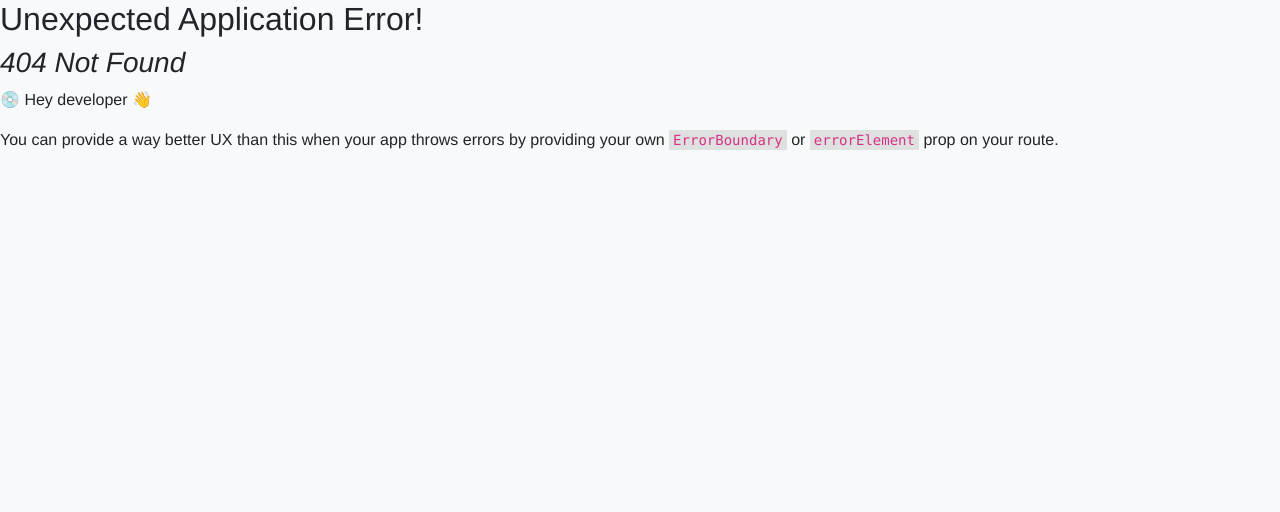
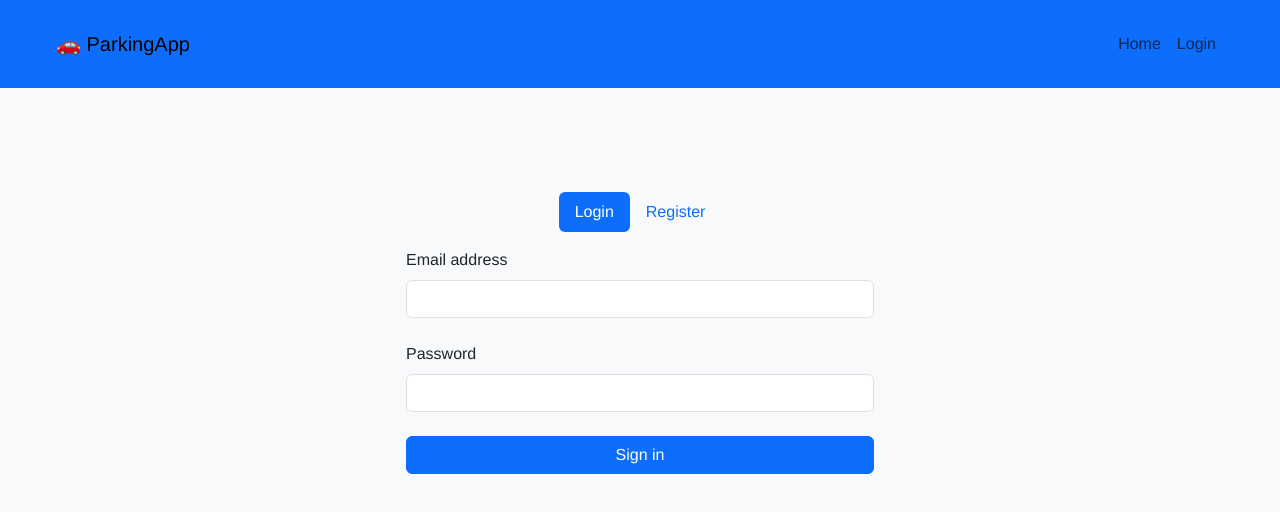
Before and after one commit to FionaBui/parking-app, a React (Vite) app in the folder frontend/: page /login in a window 1280 px wide. Before the commit this address had no page. Shown: the top 512 px of the page. Built offline with nearby package versions, Linux system fonts and the light colour scheme.

Commit message:
implement login with Context API and localStorage sync

```diff
--- a/frontend/src/components/Layout.tsx
+++ b/frontend/src/components/Layout.tsx
@@ -1,7 +1,10 @@
 import { Container, Nav, Navbar } from "react-bootstrap";
 import { Link, Outlet } from "react-router-dom";
+import { useContext } from "react";
+import UserContext from "../store/UserContext";
 
 const Layout = () => {
+  const { user, logout } = useContext(UserContext)!;
   return (
     <>
       <Navbar bg="primary" expand="lg" className="mb-4">
@@ -15,12 +18,18 @@ const Layout = () => {
               <Nav.Link as={Link} to="/">
                 Home
               </Nav.Link>
-              <Nav.Link as={Link} to="/login">
-                Login
-              </Nav.Link>
-              <Nav.Link as={Link} to="/profile">
-                Profile
-              </Nav.Link>
+              {user ? (
+                <>
+                  <Nav.Link as={Link} to="/profile">
+                    Profile
+                  </Nav.Link>
+                  <Nav.Link onClick={logout}>Logout</Nav.Link>
+                </>
+              ) : (
+                <Nav.Link as={Link} to="/login">
+                  Login
+                </Nav.Link>
+              )}
             </Nav>
           </Navbar.Collapse>
         </Container>
--- a/frontend/src/main.tsx
+++ b/frontend/src/main.tsx
@@ -4,9 +4,12 @@ import "bootstrap/dist/css/bootstrap.min.css";
 import "./index.css";
 import { RouterProvider } from "react-router-dom";
 import { router } from "./router/router";
+import { UserProvider } from "./store/UserContext";
 
 ReactDOM.createRoot(document.getElementById("root")!).render(
   <React.StrictMode>
-    <RouterProvider router={router}></RouterProvider>
+    <UserProvider>
+      <RouterProvider router={router} />
+    </UserProvider>
   </React.StrictMode>
 );
--- a/frontend/src/pages/HomePage.tsx
+++ b/frontend/src/pages/HomePage.tsx
@@ -1,11 +1,16 @@
-import { useEffect, useState } from "react";
+import { useContext, useEffect, useState } from "react";
+import { useNavigate } from "react-router-dom";
 import DateSelector from "../components/DateSelector";
 import ParkingMap from "../components/ParkingMap";
 import SpotDetails from "../components/SpotDetail";
 import type { SpotStatus } from "../types";
+import UserContext from "../store/UserContext";
 
 const HomePage = () => {
-  const currentUserId = 2;
+  const { user } = useContext(UserContext)!;
+  const currentUserId = Number(user?.id);
+  const navigate = useNavigate();
+
   const [selectedDate, setSelectedDate] = useState<string>(() => {
     const today = new Date();
     return today.toISOString().split("T")[0];
@@ -25,6 +30,12 @@ const HomePage = () => {
       console.error("Error fetching parking spots:", error);
     }
   };
+
+  useEffect(() => {
+    if (!currentUserId) {
+      navigate("/login");
+    }
+  }, [currentUserId, navigate]);
 
   useEffect(() => {
     fetchSpots(selectedDate);
--- /dev/null
+++ b/frontend/src/pages/LoginPage.tsx
@@ -0,0 +1,190 @@
+import { useContext, useState } from "react";
+import { useNavigate } from "react-router-dom";
+import UserContext from "../store/UserContext";
+
+const LoginPage = () => {
+  const { login } = useContext(UserContext)!;
+  const [activeTab, setActiveTab] = useState<"login" | "register">("login");
+  const [email, setEmail] = useState("");
+  const [password, setPassword] = useState("");
+  const [name, setName] = useState("");
+  const [apartment, setApartment] = useState("");
+
+  const navigate = useNavigate();
+
+  const handleLogin = async (e: React.FormEvent) => {
+    e.preventDefault();
+    if (!email) {
+      alert("Please enter your email");
+      return;
+    }
+    try {
+      const res = await fetch("http://localhost:3001/users/login", {
+        method: "POST",
+        headers: { "Content-Type": "application/json" },
+        body: JSON.stringify({ email }),
+      });
+      if (!res.ok) {
+        alert("Login failed");
+        return;
+      }
+      const user = await res.json();
+      login(user);
+      navigate("/");
+      // eslint-disable-next-line @typescript-eslint/no-unused-vars
+    } catch (error) {
+      alert("Server error");
+    }
+  };
+
+  const handleRegister = async (e: React.FormEvent) => {
+    e.preventDefault();
+    if (!name || !email || !apartment) {
+      alert("Please fill in all fields");
+      return;
+    }
+    try {
+      const res = await fetch("http://localhost:3001/users/register", {
+        method: "POST",
+        headers: { "Content-Type": "application/json" },
+        body: JSON.stringify({ name, email, apartment_info: apartment }),
+      });
+
+      if (!res.ok) {
+        if (res.status === 409) {
+          alert("⚠️ Email already exists. Please login or use another email.");
+        } else {
+          alert("Registration failed");
+        }
+        return; // 🔴 THÊM return để dừng tại đâ
+      }
+
+      const user = await res.json();
+      login(user);
+      navigate("/");
+      // eslint-disable-next-line @typescript-eslint/no-unused-vars
+    } catch (error) {
+      alert("Server error");
+    }
+  };
+  return (
+    <div className="container mt-5" style={{ maxWidth: "500px" }}>
+      <ul
+        className="nav nav-pills mb-3 justify-content-center"
+        id="pills-tab"
+        role="tablist"
+      >
+        <li className="nav-item" role="presentation">
+          <button
+            className={`nav-link ${activeTab === "login" ? "active" : ""}`}
+            onClick={() => setActiveTab("login")}
+          >
+            Login
+          </button>
+        </li>
+        <li className="nav-item">
+          <button
+            className={`nav-link ${activeTab === "register" ? "active" : ""}`}
+            onClick={() => setActiveTab("register")}
+          >
+            Register
+          </button>
+        </li>
+      </ul>
+      <div className="tab-content">
+        {activeTab === "login" && (
+          <form onSubmit={handleLogin}>
+            <div className="form-outline mb-4">
+              <label className="form-label" htmlFor="loginEmail">
+                Email address
+              </label>
+              <input
+                type="email"
+                id="loginEmail"
+                className="form-control"
+                value={email}
+                onChange={(e) => setEmail(e.target.value)}
+              />
+            </div>
+            <div className="form-outline mb-4">
+              <label className="form-label" htmlFor="loginPassword">
+                Password
+              </label>
+              <input
+                type="password"
+                id="loginPassword"
+                className="form-control"
+                value={password}
+                onChange={(e) => setPassword(e.target.value)}
+              />
+            </div>
+            <button type="submit" className="btn btn-primary w-100">
+              Sign in
+            </button>
+          </form>
+        )}
+        {activeTab === "register" && (
+          <form onSubmit={handleRegister}>
+            <div className="form-outline mb-3">
+              <label className="form-label" htmlFor="regName">
+                Name
+              </label>
+              <input
+                type="text"
+                id="regName"
+                className="form-control"
+                value={name}
+                onChange={(e) => setName(e.target.value)}
+              />
+            </div>
+
+            <div className="form-outline mb-3">
+              <label className="form-label" htmlFor="regEmail">
+                Email
+              </label>
+              <input
+                type="email"
+                id="regEmail"
+                className="form-control"
+                value={email}
+                onChange={(e) => setEmail(e.target.value)}
+              />
+            </div>
+
+            <div className="form-outline mb-3">
+              <label className="form-label" htmlFor="regPassword">
+                Password
+              </label>
+              <input
+                type="password"
+                id="regPassword"
+                className="form-control"
+                value={password}
+                onChange={(e) => setPassword(e.target.value)}
+              />
+            </div>
+
+            <div className="form-outline mb-3">
+              <label className="form-label" htmlFor="regApartment">
+                Apartment
+              </label>
+              <input
+                type="text"
+                id="regApartment"
+                className="form-control"
+                value={apartment}
+                onChange={(e) => setApartment(e.target.value)}
+              />
+            </div>
+
+            <button type="submit" className="btn btn-success w-100">
+              Create Account
+            </button>
+          </form>
+        )}
+      </div>
+    </div>
+  );
+};
+
+export default LoginPage;
--- a/frontend/src/router/router.tsx
+++ b/frontend/src/router/router.tsx
@@ -1,6 +1,7 @@
 import { createBrowserRouter } from "react-router-dom";
 import Layout from "../components/Layout";
 import HomePage from "../pages/HomePage";
+import LoginPage from "../pages/LoginPage";
 
 export const router = createBrowserRouter([
   {
@@ -11,6 +12,10 @@ export const router = createBrowserRouter([
         index: true,
         element: <HomePage />,
       },
+      {
+        path: "login",
+        element: <LoginPage />,
+      },
     ],
   },
 ]);
--- /dev/null
+++ b/frontend/src/store/UserContext.tsx
@@ -0,0 +1,39 @@
+import { createContext, useState } from "react";
+
+type User = {
+  id: number;
+  name: string;
+  email: string;
+} | null;
+
+type UserContextType = {
+  user: User;
+  login: (user: User) => void;
+  logout: () => void;
+};
+
+const UserContext = createContext<UserContextType | undefined>(undefined);
+
+export const UserProvider = ({ children }: { children: React.ReactNode }) => {
+  const [user, setUser] = useState<User>(() => {
+    const stored = localStorage.getItem("user");
+    return stored ? JSON.parse(stored) : null;
+  });
+
+  const login = (newUser: User) => {
+    setUser(newUser);
+    localStorage.setItem("user", JSON.stringify(newUser));
+  };
+
+  const logout = () => {
+    setUser(null);
+    localStorage.removeItem("user");
+  };
+  return (
+    <UserContext.Provider value={{ user, login, logout }}>
+      {children}
+    </UserContext.Provider>
+  );
+};
+
+export default UserContext;
```
Also changed, not shown: frontend/src/components/Logout.tsx (added, +17 -0 lines), 1 other file (tests, documents, lock files or other folders).
